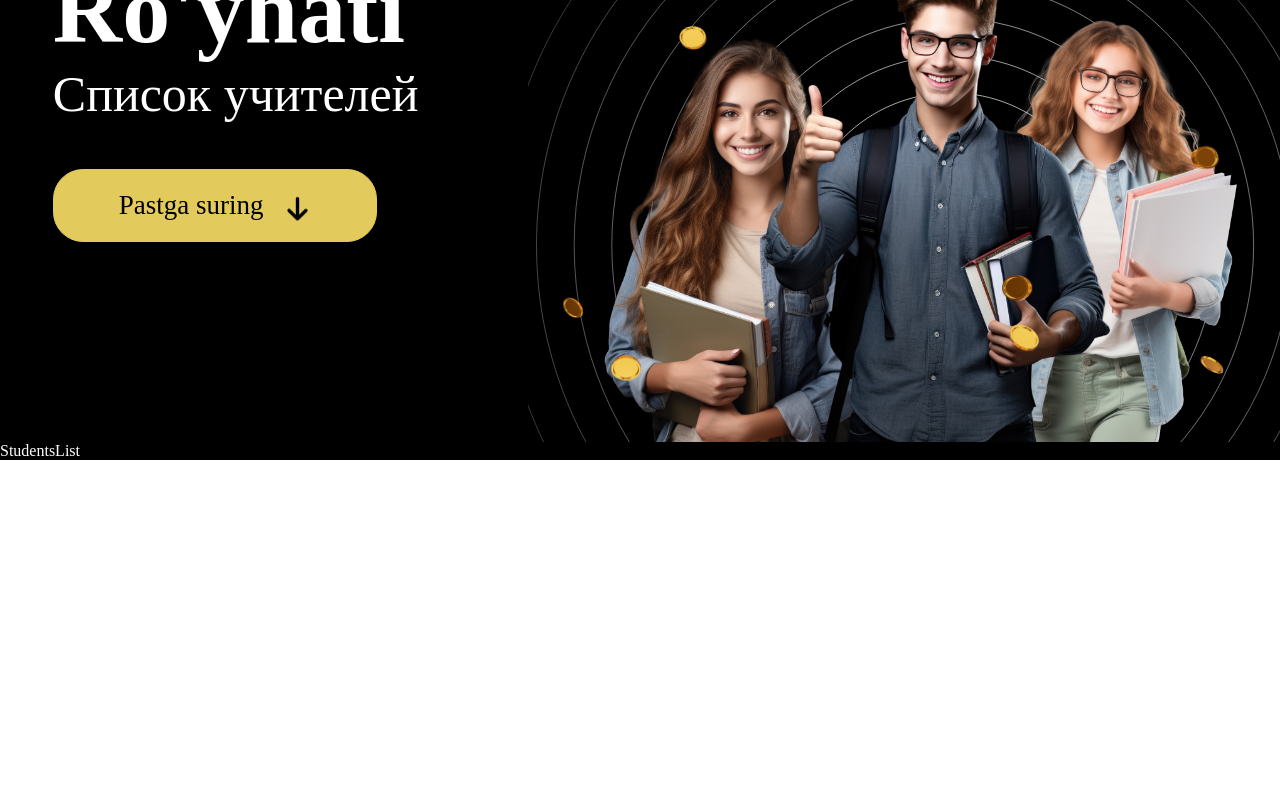
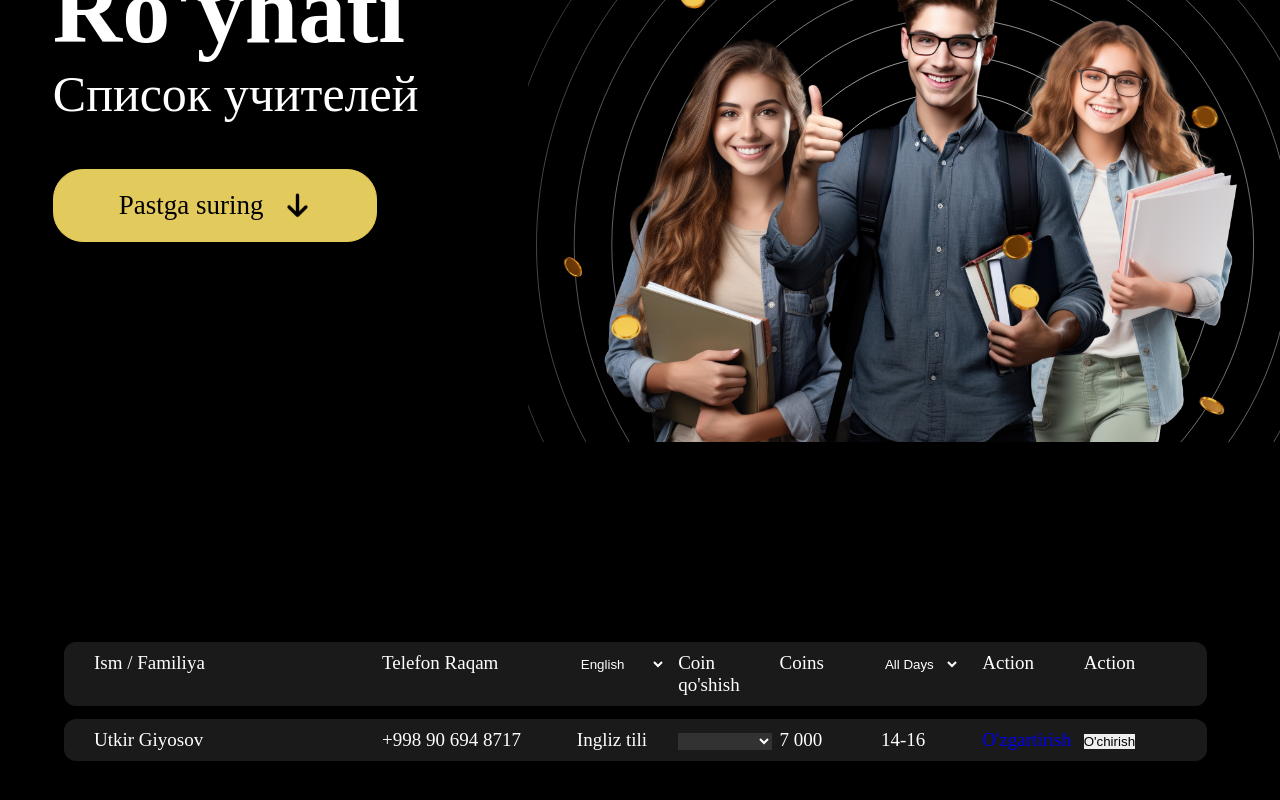
Before and after one commit to azimjonking/algoritmcoin, a React (Create React App) app: page /students in a window 1280 px wide. Shown: the part 358-1158 px from the top of the page. Before the commit the page ends 818 px from the top, so only its background shows below. Built offline with nearby package versions, Linux system fonts and the light colour scheme; no server answers; a web font is replaced by a local one.

Commit message:
students list is done

```diff
--- a/src/components/studentsList/StudentsList.css
+++ b/src/components/studentsList/StudentsList.css
@@ -0,0 +1,89 @@
+.studentsList {
+  padding: 200px 0 75px;
+  height: 100dvh;
+}
+
+.students-table {
+  width: 100%;
+  height: 100%;
+  max-height: 100%;
+  display: grid;
+  align-content: flex-start;
+  overflow-y: scroll;
+  padding-right: 9px;
+  position: relative;
+}
+
+.students-table::-webkit-scrollbar {
+  display: block;
+  width: 23px;
+}
+
+.students-table::-webkit-scrollbar-thumb {
+  border-radius: 20px;
+  background: rgba(135, 135, 135, 0.5);
+}
+
+.students-table::-webkit-scrollbar-track {
+  background: rgba(255, 255, 255, 0.1);
+  border-radius: 20px;
+}
+
+.students-table > thead,
+.students-table > tbody {
+  width: 100%;
+}
+
+.students-table > thead {
+  width: 100%;
+  position: sticky;
+  top: 0;
+  background: #000;
+  padding-bottom: 13px;
+}
+
+.students-table > thead > tr,
+.students-table > tbody > tr {
+  width: 100%;
+  display: grid;
+  grid-template-columns: 3fr 2fr 1fr 1fr 1fr 1fr 1fr 1fr;
+  gap: 8px;
+  border-radius: 12px;
+  background: rgba(255, 255, 255, 0.1);
+  padding: 10px 30px;
+}
+
+.students-table > thead > tr > td,
+.students-table > tbody > tr > td {
+  width: 100%;
+  text-align: left;
+  font-size: 19px;
+  color: #fff;
+  font-family: "SF Pro regular";
+}
+
+.students-table > thead > tr > td > select {
+  background: none;
+  border: none;
+  outline: none;
+  color: #fff;
+}
+.students-table > tbody > tr > td > select {
+  width: 100%;
+  background: #D9D9D920;
+  border: none;
+  outline: none;
+  color: #fff;
+}
+
+.students-table > thead > tr > td > select > option,
+.students-table > tbody > tr > td > select > option {
+  color: #333;
+  background-color: transparent;
+  padding: 10px;
+}
+
+.students-table > tbody {
+  display: grid;
+  gap: 13px;
+}
--- a/src/components/studentsList/StudentsList.js
+++ b/src/components/studentsList/StudentsList.js
@@ -1,10 +1,79 @@
-import React from 'react'
-import "./StudentsList.css"
+import React, { useState, useEffect } from "react";
+import { Link } from "react-router-dom";
+import axios from "axios";
+import "./StudentsList.css";
 
 const StudentsList = () => {
+  const [students, setStudents] = useState([]);
+
+  useEffect(() => {
+    axios
+      .get("http://localhost:3000/students")
+      .then((res) => {
+        setStudents(res.data);
+      })
+      .catch((err) => {
+        console.error("There was an error fetching the students!", err);
+      });
+  }, []);
+
+  console.log(students);
+
   return (
-    <div id="studentsList">StudentsList</div>
-  )
-}
+    <div className="container studentsList" id="studentsList">
+      <table className="students-table">
+        <thead>
+          <tr>
+            <td>Ism / Familiya</td>
+            <td>Telefon Raqam</td>
+            <td className='subjects'>
+              <select name="" id="">
+                <option value="english">English</option>
+                <option value="IT">IT</option>
+                <option value="fizika">Fizika</option>
+                <option value="matematika">Matematika</option>
+              </select>
+            </td>
+            <td>Coin qo'shish</td>
+            <td>Coins</td>
+            <td className='days'>
+              <select name="" id="">
+                <option value="all">All Days</option>
+                <option value="toq">toq kunlar</option>
+                <option value="juft">juft kunlar</option>
+              </select>
+            </td>
+            <td>Action</td>
+            <td>Action</td>
+          </tr>
+        </thead>
+        <tbody>
+          <tr>
+            <td>Utkir Giyosov</td>
+            <td>+998 90 694 8717</td>
+            <td>Ingliz tili</td>
+            <td>
+              <select name="" id="">
+                <option value="null"></option>
+                <option value="3">3</option>
+                <option value="5">5</option>
+                <option value="7">7</option>
+                <option value="10">10</option>
+              </select>
+            </td>
+            <td>7 000</td>
+            <td>14-16</td>
+            <td>
+              <Link>O'zgartirish</Link>
+            </td>
+            <td>
+              <button>O'chirish</button>
+            </td>
+          </tr>
+        </tbody>
+      </table>
+    </div>
+  );
+};
 
-export default StudentsList
+export default StudentsList;
--- a/src/components/teachersList/TeachersList.css
+++ b/src/components/teachersList/TeachersList.css
@@ -7,9 +7,9 @@
   width: 100%;
   height: 100%;
   display: grid;
-  gap: 13px;
   overflow-y: scroll;
   padding-right: 9px;
+  position: relative;
 }
 
 .teachers-table::-webkit-scrollbar {
@@ -30,6 +30,13 @@
 .teachers-table > thead,
 .teachers-table > tbody {
   width: 100%;
+}
+
+.teachers-table > thead {
+  position: sticky;
+  top: 0;
+  background: #000;
+  padding-bottom: 13px;
 }
 
 .teachers-table > tbody {
@@ -58,8 +65,13 @@
   width: 100%;
 }
 
-.teachers-table .table-header > table > tr,
-.teachers-table .tbody-data > table > tr {
+.teachers-table .table-header > table > thead,
+.teachers-table .tbody-data > table > tbody {
+  width: 100%;
+}
+
+.teachers-table .table-header > table > thead > tr,
+.teachers-table .tbody-data > table > tbody > tr {
   width: 100%;
   display: grid;
   grid-template-columns: 3fr 2fr 1fr 1fr;
@@ -98,7 +110,11 @@
   width: 100%;
 }
 
-.teachers-table > tbody > tr > .action > table > tr {
+.teachers-table > tbody > tr > .action > table > tbody {
+  width: 100%;
+}
+
+.teachers-table > tbody > tr > .action > table > tbody > tr {
   width: 100%;
   display: grid;
   grid-template-columns: 1fr 1fr;
--- a/src/components/teachersList/TeachersList.js
+++ b/src/components/teachersList/TeachersList.js
@@ -22,17 +22,19 @@ const TeachersList = () => {
       <table className="teachers-table">
         <thead>
           <tr>
-            <td className='table-header'>
+            <td className="table-header">
               <table>
+                <thead>
                   <tr>
                     <td>Ism / Familiya</td>
                     <td>Telefon raqam</td>
                     <td>Fan</td>
                     <td>O'quvchilar soni</td>
                   </tr>
+                </thead>
               </table>
             </td>
-            <td className='role'>Admin</td>
+            <td className="role">Admin</td>
           </tr>
         </thead>
 
@@ -41,20 +43,30 @@ const TeachersList = () => {
             teachers.map((teacher, i) => {
               return (
                 <tr key={i}>
-                  <td className='tbody-data'>
+                  <td className="tbody-data">
                     <table>
+                      <tbody>
                         <tr>
-                        <td>{teacher.firstName} {teacher.lastName}</td>
+                          <td>
+                            {teacher.firstName} {teacher.lastName}
+                          </td>
                           <td>{teacher.phone}</td>
                           <td>{teacher.subject}</td>
                           <td>
-                          <Link to='/studentsList' className='studentsCount-link'>{teacher.studentsCount} ta</Link>
+                            <Link
+                              to="/studentsList"
+                              className="studentsCount-link"
+                            >
+                              {teacher.studentsCount} ta
+                            </Link>
                           </td>
                         </tr>
+                      </tbody>
                     </table>
                   </td>
-                  <td className='action'>
+                  <td className="action">
                     <table>
+                      <tbody>
                         <tr>
                           <td>
                             <Link>O'zgartirish</Link>
@@ -63,6 +75,7 @@ const TeachersList = () => {
                             <button>O'chirish</button>
                           </td>
                         </tr>
+                      </tbody>
                     </table>
                   </td>
                 </tr>
```
Also changed, not shown: data/data.json (+135 -0 lines). Lines whose indentation alone changed are shown as unchanged.
